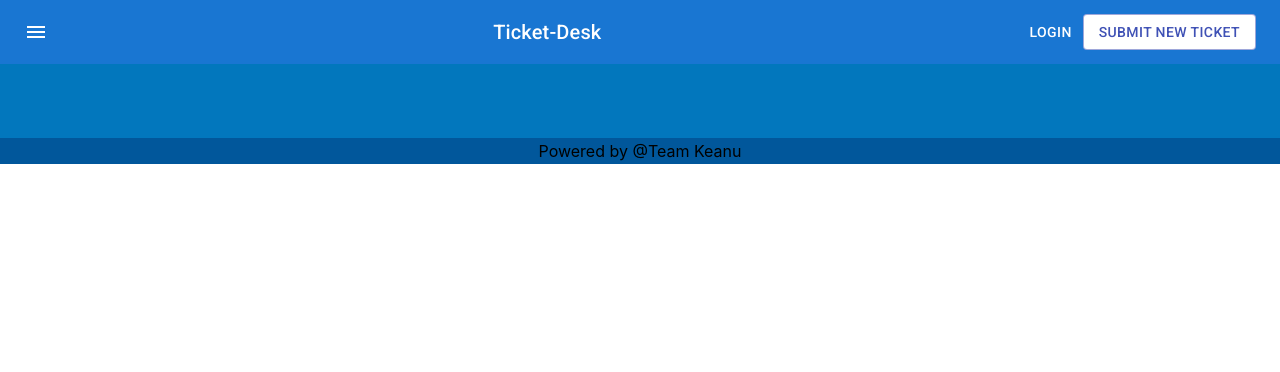
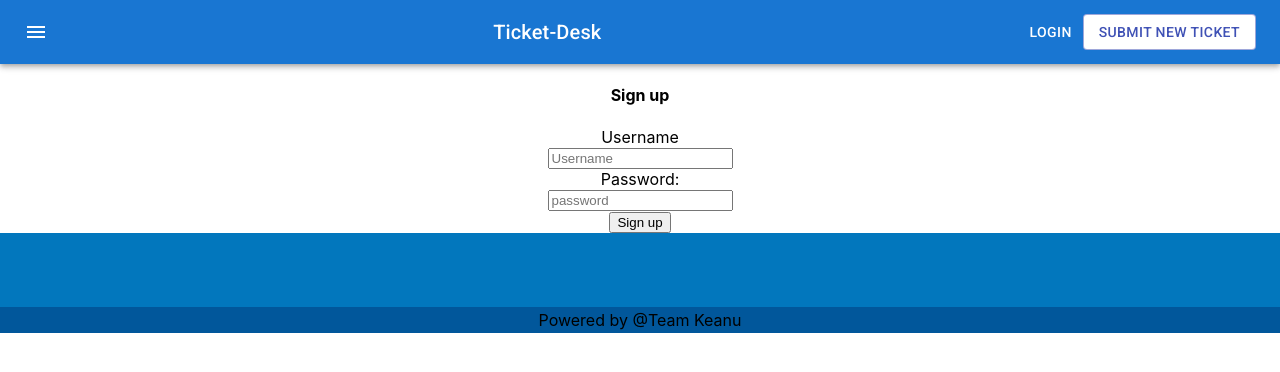
Before and after one commit to cwright489/Ticket-Desk, a React (Create React App) app in the folder client/: page /signup in a window 1280 px wide. Shown: the top 372 px of the page. Built offline with nearby package versions, Linux system fonts and the light colour scheme.

Commit message:
hopefully final push for MVP

```diff
--- a/client/src/App.js
+++ b/client/src/App.js
@@ -1,4 +1,4 @@
-import React from 'react';
+import React, { Component } from 'react';
 import './App.css';
 import NavBar from "./components/NavBar/NavBar";
 import Footer from './components/Footer/Footer';
@@ -6,25 +6,59 @@ import Container from "./components/Container/Container";
 import TicketCard from "./components/TicketCard/TicketCard";
 //import { Router } from 'express';
 import { BrowserRouter as Router, Route } from "react-router-dom";
+import SignUp from "./components/SignUp/SignUp";
+import LoginForm from "./components/LoginForm/LoginForm";
+
+class App extends Component {
+  constructor() {
+    super()
+    this.state = {
+        loggedIn: false,
+        username: false
+    }
 
 
-function App()
-{
+    this.updateUser = this.updateUser.bind(this)
+  }
+
+
+
+  updateUser(userObject) {
+    this.setState({username: userObject.username}, () => {
+      console.log('usrObj', this.state.username);
+    })
+    this.setState({loggedIn: userObject.loggedIn})
+  }
+
+
+
+  render() {
     return (
       <Router>
         <div className="App">
-          <NavBar />
-          <Route exact path = {"/"}>
-            <Container/>
+          <NavBar updateUser={this.updateUser} loggedIn={this.state.loggedIn} />
+          {/* greet user if logged in: */}
+          {this.state.loggedIn && this.state.username ?
+             <p>Join the party, {this.state.username}!</p> : <div></div>
+          }
+          <Route exact path={"/"}>
+            <Container />
           </Route>
-          <Route exact path ={"/ticketCard"}>
-            <TicketCard/>
+          <Route exact path={"/signup"}>
+            <SignUp />
+          </Route>
+          <Route exact path={"/login"}>
+            <LoginForm updateUser={this.updateUser} />
+          </Route>
+          <Route exact path={"/ticketCard"}>
+            <TicketCard />
           </Route>
           <Footer />
         </div>
       </Router>
 
     );
+  }
 };
 
 export default App;
--- /dev/null
+++ b/client/src/components/LoginForm/LoginForm.js
@@ -0,0 +1,106 @@
+import React, { Component } from 'react'
+import { Redirect } from 'react-router-dom'
+import axios from 'axios'
+
+class LoginForm extends Component {
+    constructor() {
+        super()
+        this.state = {
+            username: '',
+            password: '',
+            redirectTo: ''
+        }
+        this.handleSubmit = this.handleSubmit.bind(this)
+        this.handleChange = this.handleChange.bind(this)
+
+    }
+
+    handleChange(event) {
+        this.setState({
+            [event.target.name]: event.target.value
+        })
+    }
+
+    handleSubmit(event) {
+        event.preventDefault()
+        console.log('handleSubmit')
+
+        axios
+            .post('http://localhost:5000/signup/user/login', {
+                username: this.state.username,
+                password: this.state.password
+            })
+            .then(response => {
+                console.log('login response: ')
+                console.log(response)
+                if (response.status === 200) {
+                    // update App.js state
+                    this.props.updateUser({
+                        loggedIn: true,
+                        username: this.state.username
+                    })
+                    // update the state to redirect to home
+                    this.setState({
+                        redirectTo: '/'
+                    })
+                }
+            }).catch(error => {
+                console.log('login error: ')
+                console.log(error);
+
+            })
+    }
+
+    render() {
+        if (this.state.redirectTo) {
+            return <Redirect to={{ pathname: this.state.redirectTo }} />
+        } else {
+            return (
+                <div>
+                    <h4>Login</h4>
+                    <form className="form-horizontal">
+                        <div className="form-group">
+                            <div className="col-1 col-ml-auto">
+                                <label className="form-label" htmlFor="username">Username</label>
+                            </div>
+                            <div className="col-3 col-mr-auto">
+                                <input className="form-input"
+                                    type="text"
+                                    id="username"
+                                    name="username"
+                                    placeholder="Username"
+                                    value={this.state.username}
+                                    onChange={this.handleChange}
+                                />
+                            </div>
+                        </div>
+                        <div className="form-group">
+                            <div className="col-1 col-ml-auto">
+                                <label className="form-label" htmlFor="password">Password: </label>
+                            </div>
+                            <div className="col-3 col-mr-auto">
+                                <input className="form-input"
+                                    placeholder="password"
+                                    type="password"
+                                    name="password"
+                                    value={this.state.password}
+                                    onChange={this.handleChange}
+                                />
+                            </div>
+                        </div>
+                        <div className="form-group ">
+                            <div className="col-7"></div>
+                            <button
+                                className="btn btn-primary col-1 col-mr-auto"
+
+                                onClick={this.handleSubmit}
+                                type="submit">Login</button>
+                        </div>
+                    </form>
+                </div>
+            )
+        }
+    }
+}
+
+export default LoginForm
--- /dev/null
+++ b/client/src/components/SignUp/SignUp.js
@@ -0,0 +1,97 @@
+import React, { Component } from "react";
+import axios from "axios";
+
+class SignUp extends Component {
+	constructor() {
+		super()
+		this.state = {
+			username: '',
+			password: ''
+		}
+		this.handleSubmit = this.handleSubmit.bind(this)
+		this.handleChange = this.handleChange.bind(this)
+	}
+	handleChange(event) {
+		console.log(`name: ${event.target.name} value: ${event.target.value}`)
+		this.setState({
+			[event.target.name]: event.target.value
+		})
+	}
+	handleSubmit(event) {
+		console.log('sign-up handleSubmit, username: ')
+		console.log('username', this.state.username)
+		event.preventDefault()
+
+		//request to server to add a new username/password
+		axios.post('http://localhost:5000/signup/', {
+			username: this.state.username,
+			password: this.state.password
+		})
+			.then(response => {
+				console.log(response)
+				if (!response.data.errmsg) {
+					console.log('successful signup')
+					this.setState({ //redirect to login page
+						redirectTo: '/login'
+					})
+				} else {
+					console.log('username already taken')
+				}
+			}).catch(error => {
+				console.log('signup error: ')
+				console.log(error)
+
+			})
+	}
+
+
+render() {
+	return (
+		<div className="SignupForm">
+			<h4>Sign up</h4>
+			<form className="form-horizontal">
+				<div className="form-group">
+					<div className="col-1 col-ml-auto">
+						<label className="form-label" htmlFor="username">Username</label>
+					</div>
+					<div className="col-3 col-mr-auto">
+						<input className="form-input"
+							type="text"
+							id="username"
+							name="username"
+							placeholder="Username"
+							value={this.state.username}
+							onChange={this.handleChange}
+						/>
+					</div>
+				</div>
+				<div className="form-group">
+					<div className="col-1 col-ml-auto">
+						<label className="form-label" htmlFor="password">Password: </label>
+					</div>
+					<div className="col-3 col-mr-auto">
+						<input className="form-input"
+							placeholder="password"
+							type="password"
+							name="password"
+							value={this.state.password}
+							onChange={this.handleChange}
+						/>
+					</div>
+				</div>
+				<div className="form-group ">
+					<div className="col-7"></div>
+					<button
+						className="btn btn-primary col-1 col-mr-auto"
+						onClick={this.handleSubmit}
+						type="submit"
+					>Sign up</button>
+				</div>
+			</form>
+		</div>
+
+	)
+}
+}
+
+export default SignUp;
```
Also changed, not shown: client/src/components/Home/Home.js (added, +23 -0 lines), 1 other file (tests, documents, lock files or other folders).
